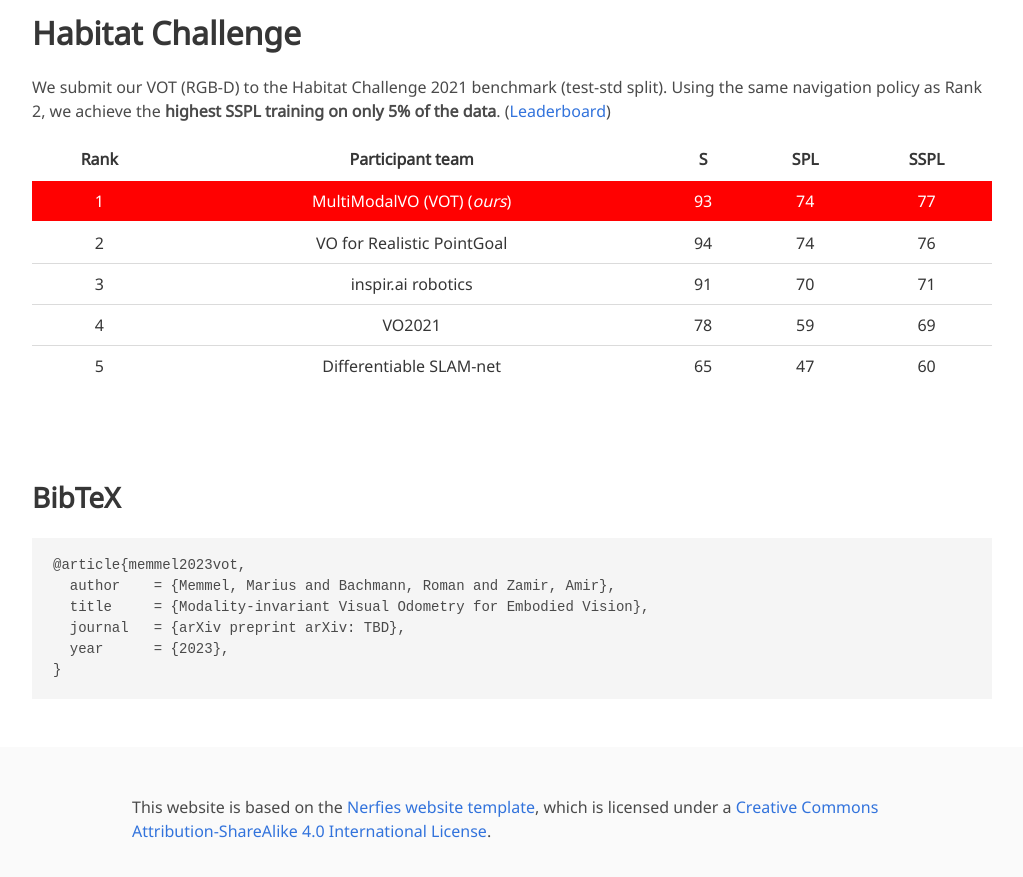
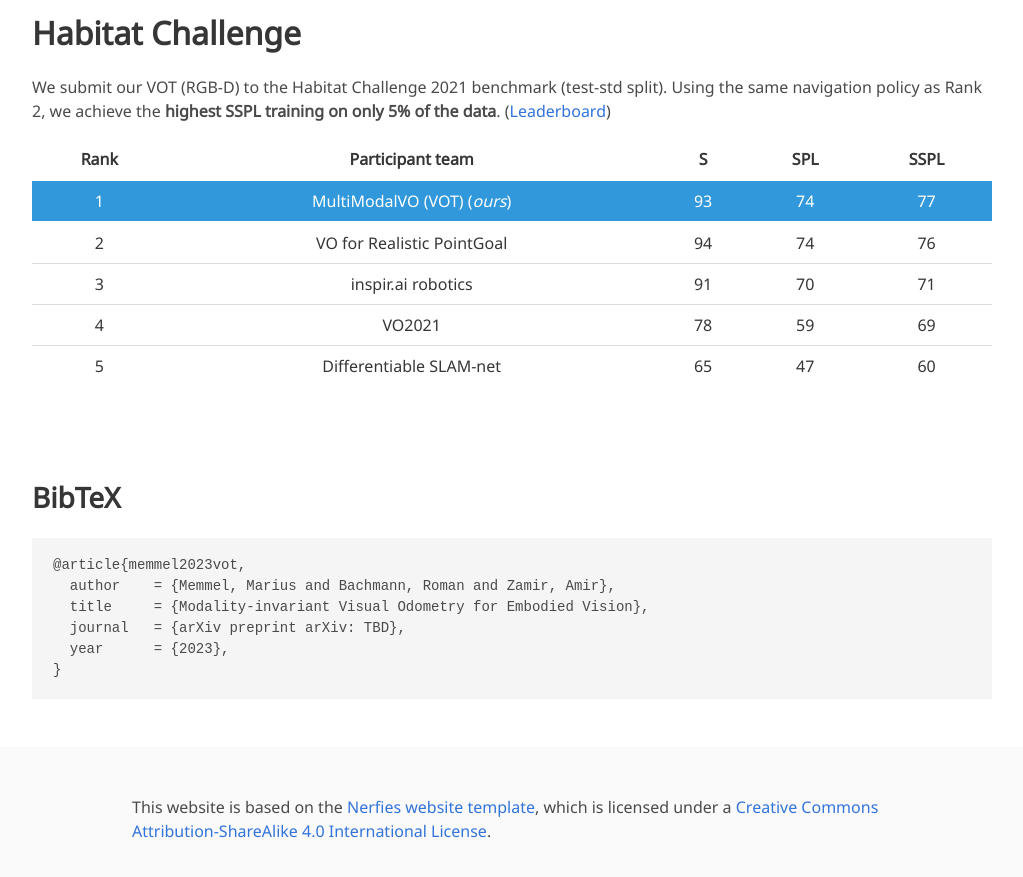
Before and after one commit to memmelma/vo-transformer.github.io, a plain HTML site: page index.html in a window 1280 px wide. Shown: the part 3506-4383 px from the top of the page, without its empty margins (128-1151 px from the left). Drawn offline with nearby package versions, Linux system fonts and the light colour scheme; some icons are missing; a web font is replaced by a local one.

Commit message:
change highlight color

```diff
--- a/index.html
+++ b/index.html
@@ -346,7 +346,7 @@
                     <th class="has-text-centered" style="border-color:#fff;">SSPL</th>
                   </tr>
                   <!-- <tr class="is-selected"> -->
-                  <tr class="has-text-centered" style="background-color:#ff0101; color:#fff; border-color:#fff;">
+                  <tr class="has-text-centered" style="background-color:#3298dc; color:#fff; border-color:#fff;">
                     <td class="has-text-centered" style="color:#fff; border-color:#fff;">1</td>
                     <td class="has-text-centered" style="color:#fff; border-color:#fff;">MultiModalVO (VOT) (<i>ours</i>)</td>
                     <td class="has-text-centered" style="color:#fff; border-color:#fff;">93</td>
```
